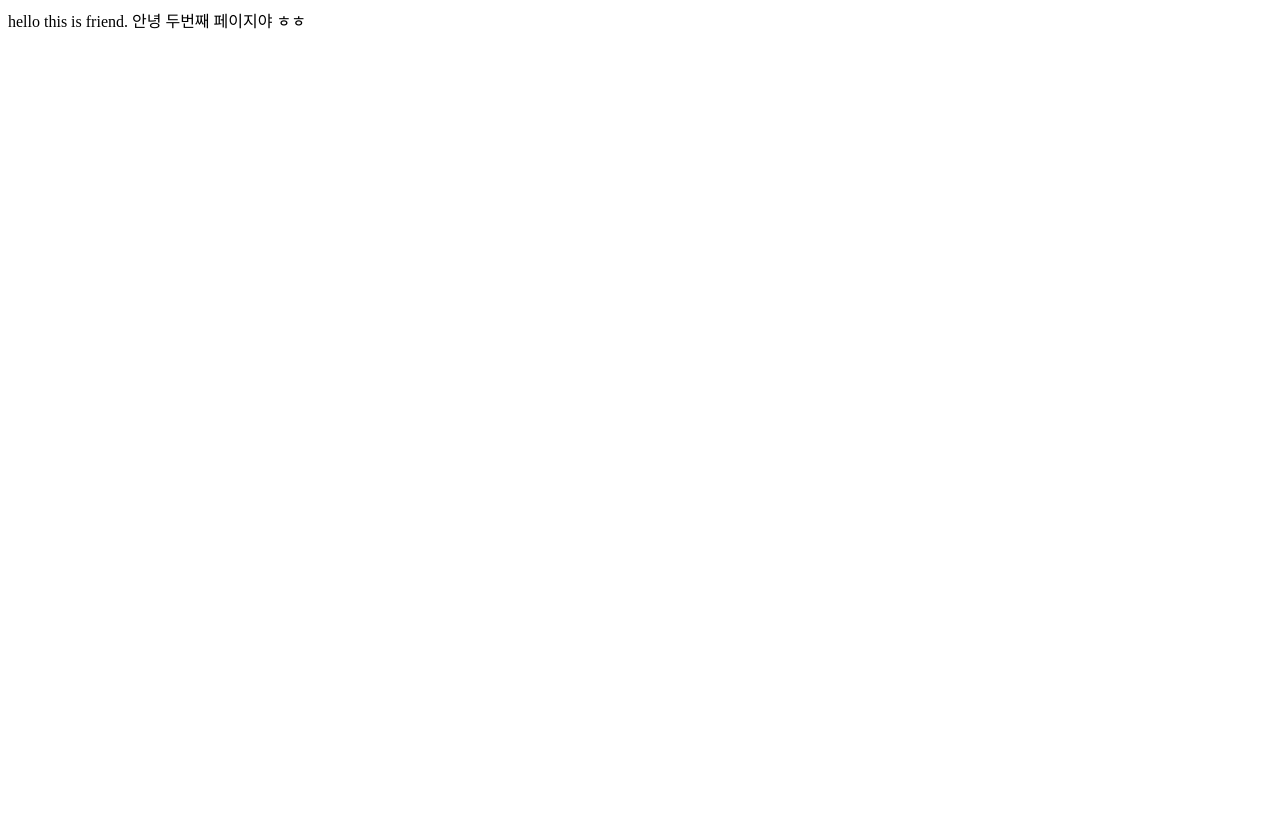
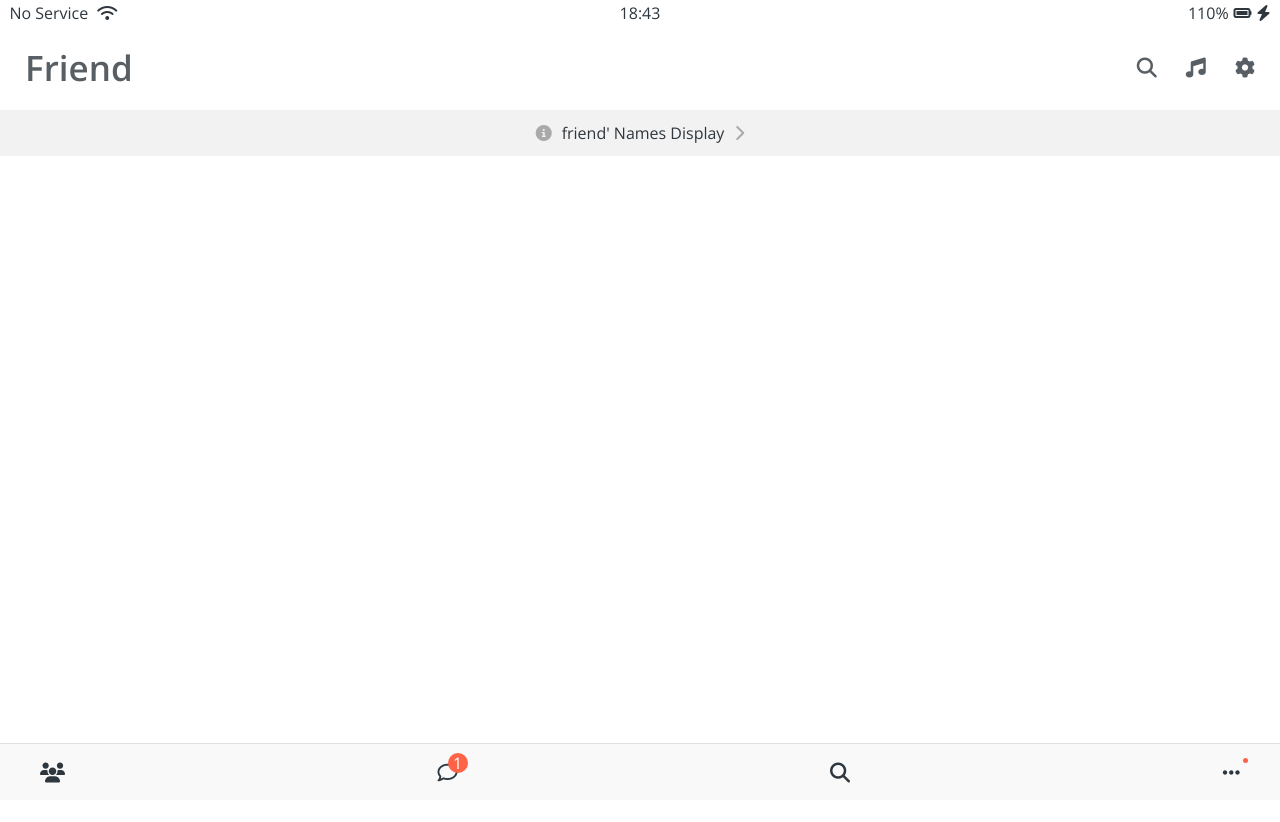
Before and after one commit to ChoiGG83/kokoa-clone-2020, a plain HTML site: page friend.html in a window 1280 px wide. Before the commit the page ends 800 px from the top, so only its background shows below. Drawn offline with nearby package versions, Linux system fonts and the light colour scheme.

Commit message:
FriendPage

```diff
--- /dev/null
+++ b/CSS/components/nav-bar.css
@@ -0,0 +1,43 @@
+.nav {
+  position: fixed;
+  bottom: 0;
+  width: 100%;
+  background-color: #f9f9fa;
+  padding: 20px 40px;
+  box-sizing: border-box;
+  border-top: 1px solid rgba(0, 0, 0, 0.1);
+}
+
+.nav__list {
+  display: flex;
+  justify-content: space-between;
+}
+
+.nav__link {
+  position: relative;
+}
+
+.nav__notification {
+  background-color: tomato;
+  width: 20px;
+  height: 20px;
+  border-radius: 10px;
+  display: flex;
+  justify-content: center;
+  align-items: center;
+  color: white;
+  font-weight: 300;
+  position: absolute;
+  left: 10px;
+  bottom: 10px;
+}
+
+.nav__redpoint {
+  background-color: tomato;
+  width: 5px;
+  height: 5px;
+  border-radius: 2.5px;
+  position: absolute;
+  left: 20px;
+  bottom: 20px;
+}
--- /dev/null
+++ b/CSS/components/screen-header.css
@@ -0,0 +1,14 @@
+.screen-header {
+  display: flex;
+  justify-content: space-between;
+  align-items: center;
+  padding: 50px 25px 25px 25px;
+  opacity: 80%;
+}
+.screen-header__title {
+  font-size: 35px;
+  font-weight: 600;
+}
+.screen-header__icon span {
+  margin-left: 25px;
+}
--- a/CSS/components/status-bar.css
+++ b/CSS/components/status-bar.css
@@ -1,4 +1,8 @@
 .status-bar {
+  position: fixed;
+  top: 0;
+  width: 100%;
+  box-sizing: border-box;
   display: flex;
   justify-content: center;
   padding: 5px 3px;
--- a/CSS/reset.css
+++ b/CSS/reset.css
@@ -126,3 +126,8 @@ table {
 input:focus {
   outline: none;
 }
+
+a {
+  color: #2e363e;
+  text-decoration: none;
+}
--- /dev/null
+++ b/CSS/screens/friend.css
@@ -0,0 +1,11 @@
+#friend-display-link {
+  display: block;
+  text-align: center;
+  background-color: rgba(0, 0, 0, 0.05);
+  padding: 15px 0px;
+}
+
+#friend-display-link i {
+  color: rgba(0, 0, 0, 0.3);
+  margin: 0px 10px 0 10px;
+}
--- a/CSS/style.css
+++ b/CSS/style.css
@@ -1,13 +1,19 @@
 @import url("https://fonts.googleapis.com/css2?family=Open+Sans:wght@400;600&display=swap");
+
 @import "reset.css";
-@import "components/status-bar.css";
+@import "variables.css";
 
 /* components */
-@import "variables.css";
+@import "components/status-bar.css";
+@import "components/nav-bar.css";
+@import "components/screen-header.css";
 
 /* screens */
 @import "screens/login.css";
+@import "screens/friend.css";
 
 body {
+  color: #2e363e;
   font-family: "Open Sans", sans-serif;
+  height: 120vh;
 }
--- a/friend.html
+++ b/friend.html
@@ -1 +1,66 @@
-hello this is friend. 안녕 두번째 페이지야 ㅎㅎ
+<!DOCTYPE html>
+<html lang="en">
+  <head>
+    <link rel="stylesheet" href="css/style.css" />
+    <meta charset="UTF-8" />
+    <meta name="viewport" content="width=device-width, initial-scale=1.0" />
+    <title>Friend - Kokoa Clone</title>
+  </head>
+  <body>
+    <div class="status-bar">
+      <div class="status-bar__column">
+        <span>No Service</span>
+        <i class="fas fa-wifi"></i>
+      </div>
+      <div class="status-bar__column">
+        <span>18:43</span>
+      </div>
+      <div class="status-bar__column">
+        <span>110%</span>
+        <i class="fas fa-battery-full"></i>
+        <i class="fas fa-bolt"></i>
+      </div>
+    </div>
+    <header class="screen-header">
+      <h1 class="screen-header__title">Friend</h1>
+      <div class="screen-header__icon">
+        <span><i class="fas fa-search fa-lg"></i></span>
+        <span><i class="fas fa-music fa-lg"></i></span>
+        <span><i class="fas fa-cog fa-lg"></i></span>
+      </div>
+    </header>
+    <a id="friend-display-link"
+      ><i class="fas fa-info-circle"></i>friend' Names Display<i
+        class="fas fa-chevron-right"
+      ></i
+    ></a>
+    <nav class="nav">
+      <ul class="nav__list">
+        <li class="nav__btn">
+          <a class="nav__link" href="friend.html"
+            ><i class="fas fa-users fa-lg"></i
+          ></a>
+        </li>
+        <li class="nav__btn">
+          <a class="nav__link" href="#">
+            <span class="nav__notification">1</span>
+            <i class="far fa-comment fa-lg"></i
+          ></a>
+        </li>
+        <li class="nav__btn">
+          <a class="nav__link" href="#"><i class="fas fa-search fa-lg"></i></a>
+        </li>
+        <li class="nav__btn">
+          <a class="nav__link" href="#">
+            <span class="nav__redpoint"></span
+            ><i class="fas fa-ellipsis-h fa-lg"></i
+          ></a>
+        </li>
+      </ul>
+    </nav>
+    <script
+      src="https://kit.fontawesome.com/6478f529f2.js"
+      crossorigin="anonymous"
+    ></script>
+  </body>
+</html>
```
